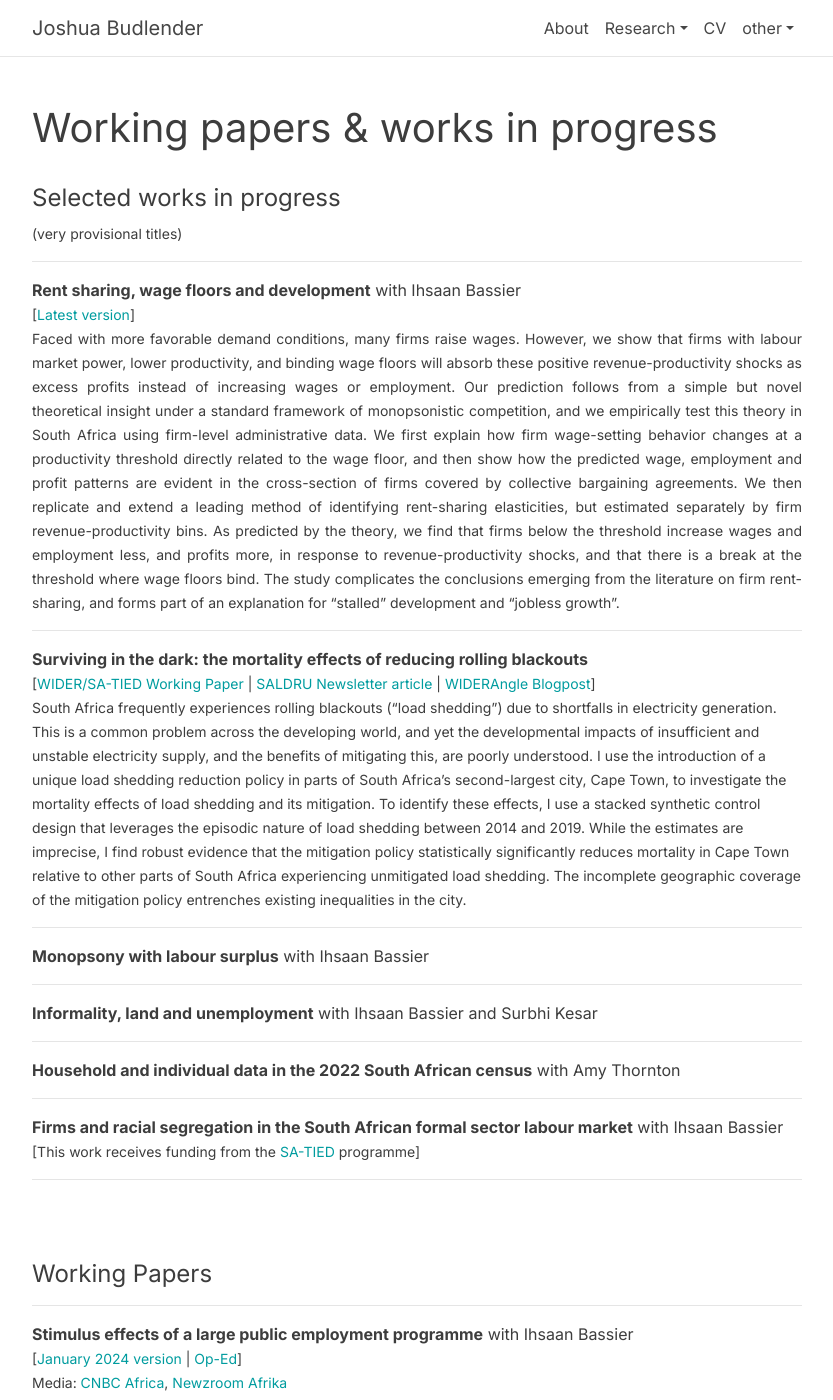
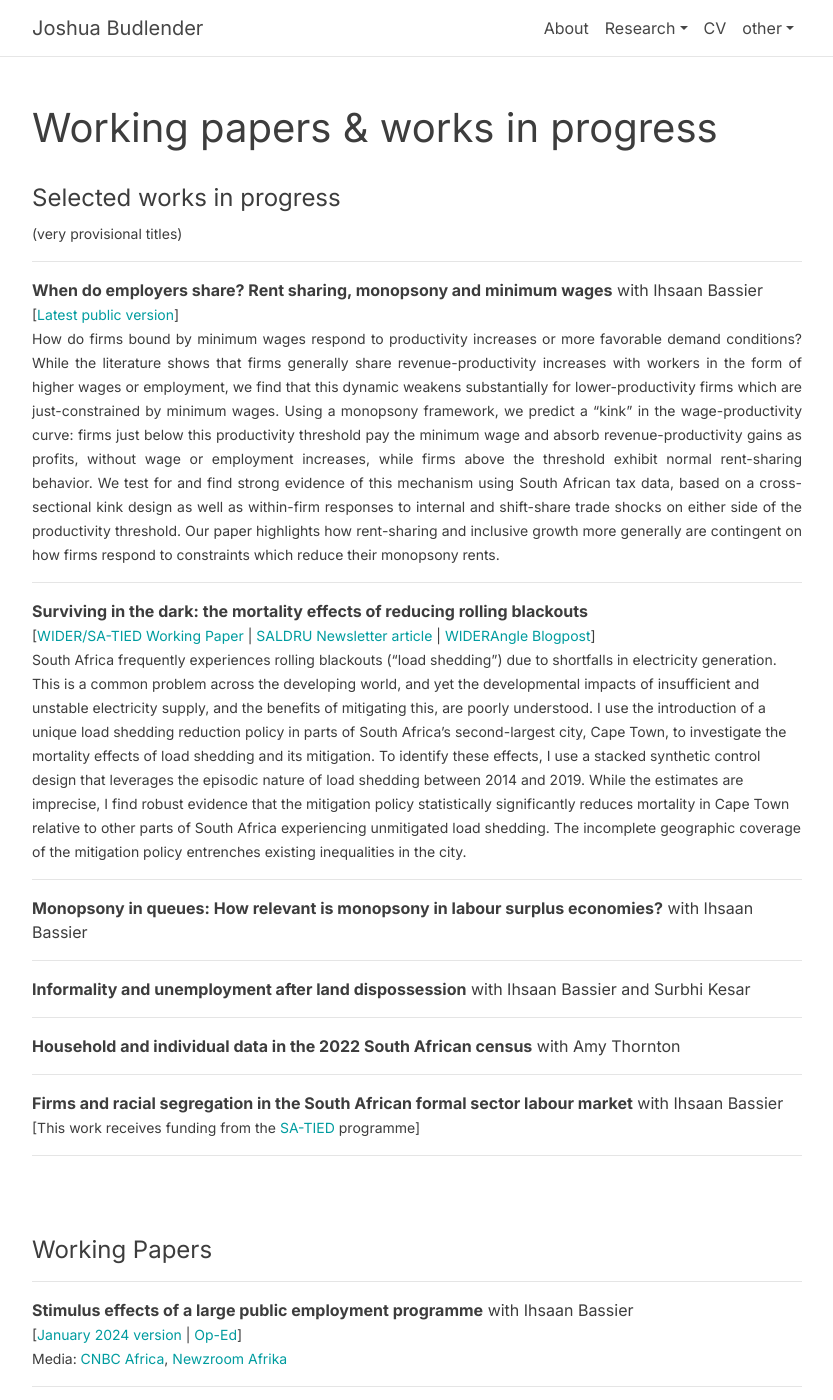
Before and after one commit to jbudlender/jbudlender.github.io, a Jekyll site: the page built from _pages/working.md, in a window 1280 px wide and 1400 px high. Shown: the whole window, without its empty margins (223-1056 px from the left). Built offline with Jekyll 4.4.1, drawn with Linux system fonts in a browser that asks for light colours; comment, search, counter and statistics services are not loaded; a style sheet for code colours, icons or effects is not loaded.

Commit message:
update working titles & abstract

```diff
--- a/_pages/working.md
+++ b/_pages/working.md
@@ -10,24 +10,9 @@
 <small>(very provisional titles)
 
 * * *
-**Rent sharing, wage floors and development** with Ihsaan Bassier
-<small>[[Latest version](/assets/pdf/rentsharing.pdf)]
-Faced with more favorable demand conditions, many firms raise wages. However,
-we show that firms with labour market power, lower productivity, and binding wage
-floors will absorb these positive revenue-productivity shocks as excess profits instead
-of increasing wages or employment. Our prediction follows from a simple but novel
-theoretical insight under a standard framework of monopsonistic competition, and
-we empirically test this theory in South Africa using firm-level administrative data.
-We first explain how firm wage-setting behavior changes at a productivity threshold
-directly related to the wage floor, and then show how the predicted wage, employment
-and profit patterns are evident in the cross-section of firms covered by collective
-bargaining agreements. We then replicate and extend a leading method of identifying
-rent-sharing elasticities, but estimated separately by firm revenue-productivity
-bins. As predicted by the theory, we find that firms below the threshold increase
-wages and employment less, and profits more, in response to revenue-productivity
-shocks, and that there is a break at the threshold where wage floors bind. The study
-complicates the conclusions emerging from the literature on firm rent-sharing, and
-forms part of an explanation for “stalled” development and “jobless growth”.
+**When do employers share? Rent sharing, monopsony and minimum wages** with Ihsaan Bassier
+<small>[[Latest public version](/assets/pdf/rentsharing.pdf)]
+How do firms bound by minimum wages respond to productivity increases or more favorable demand conditions? While the literature shows that firms generally share revenue-productivity increases with workers in the form of higher wages or employment, we find that this dynamic weakens substantially for lower-productivity firms which are just-constrained by minimum wages. Using a monopsony framework, we predict a "kink" in the wage-productivity curve: firms just below this productivity threshold pay the minimum wage and absorb revenue-productivity gains as profits, without wage or employment increases, while firms above the threshold exhibit normal rent-sharing behavior. We test for and find strong evidence of this mechanism using South African tax data, based on a cross-sectional kink design as well as within-firm responses to internal and shift-share trade shocks on either side of the productivity threshold. Our paper highlights how rent-sharing and inclusive growth more generally are contingent on how firms respond to constraints which reduce their monopsony rents.
 {: style="text-align: justify"}
 
 * * *
@@ -48,11 +33,11 @@
 
 * * *
 
-**Monopsony with labour surplus** with Ihsaan Bassier
+**Monopsony in queues: How relevant is monopsony in labour surplus economies?** with Ihsaan Bassier
 
 * * *
 
-**Informality, land and unemployment** with Ihsaan Bassier and Surbhi Kesar
+**Informality and unemployment after land dispossession** with Ihsaan Bassier and Surbhi Kesar
 
 * * *
 
```
